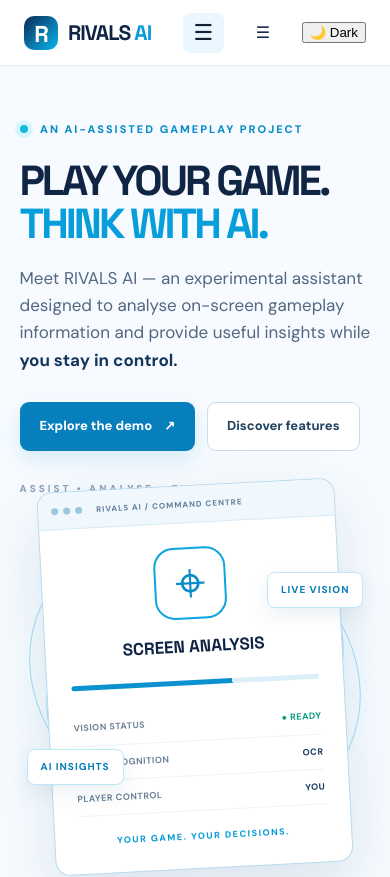
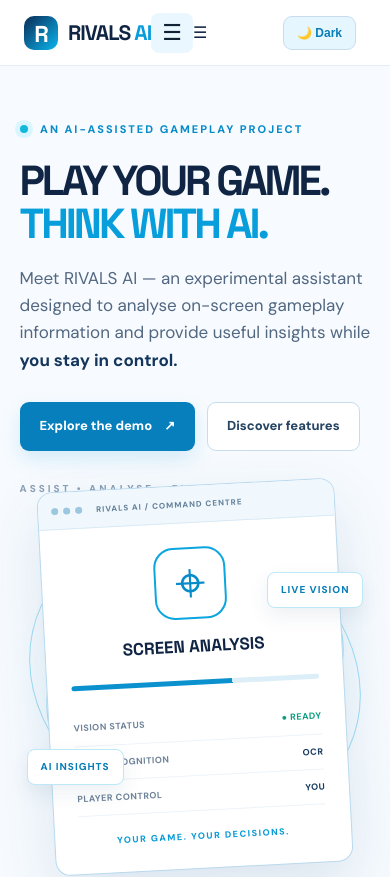
Before and after one commit to Lakshit-RIVALSAI/rivals-ai-website, a plain HTML site: page index.html in a window 390 px wide. Shown: the top 877 px of the page. Drawn offline with Linux system fonts and the light colour scheme.

Commit message:
Style dark mode toggle button
Added styles for dark mode toggle button and hover effects.

```diff
--- a/style.css
+++ b/style.css
@@ -122,6 +122,36 @@ body.dark-mode .hero-art {
   background: radial-gradient(ellipse, #12344B 0, #0D1726 45%, transparent 72%);
 }
 
+/* DARK MODE TOGGLE BUTTON */
+.theme-toggle {
+  border: 1px solid #c8ddec;
+  background: #e6f6ff;
+  color: #087db7;
+  padding: 9px 13px;
+  border-radius: 9px;
+  font-size: 12px;
+  font-weight: 800;
+  cursor: pointer;
+  white-space: nowrap;
+}
+
+.theme-toggle:hover {
+  background: #d5efff;
+}
+
+body.dark-mode .theme-toggle {
+  background: #17263A;
+  color: #7DD3FC;
+  border-color: #344B66;
+}
+
+@media (max-width: 650px) {
+  .theme-toggle {
+    margin-left: auto;
+    margin-right: 10px;
+  }
+}
+
 body.dark-mode .ai-window {
   box-shadow: 0 24px 60px #00000050;
 }
```
